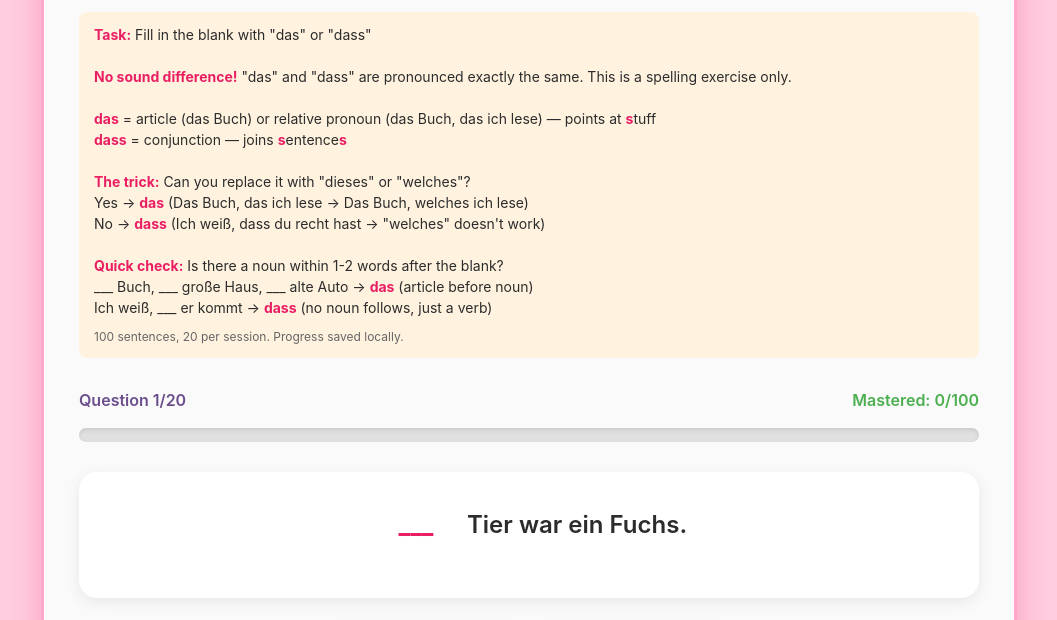
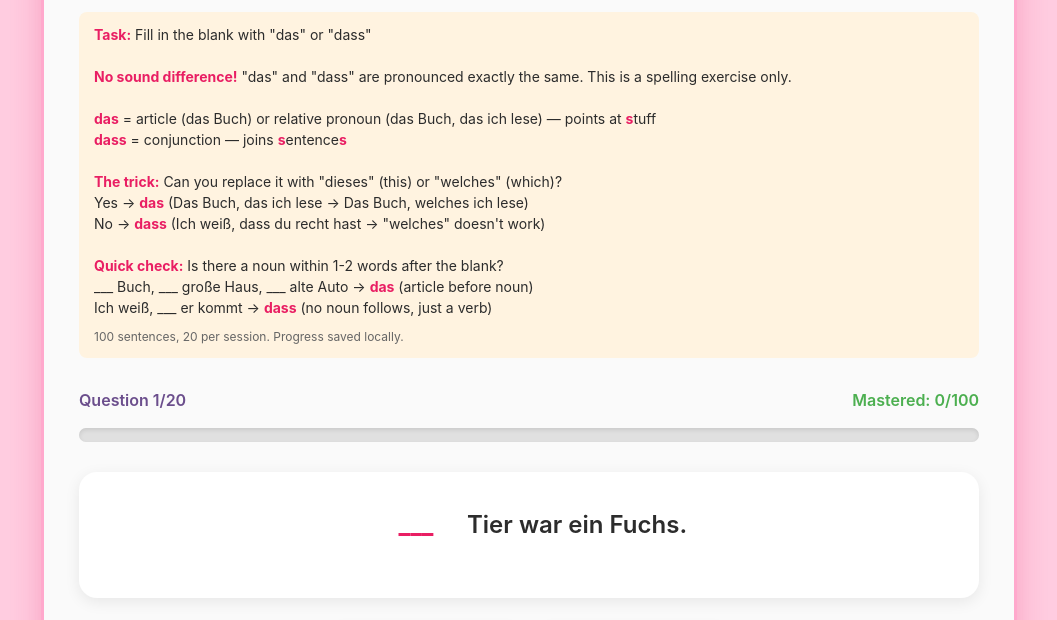
Before and after one commit to smarterGerman/german-trainers, a plain HTML site: page das-dass-trainer.html in a window 1280 px wide. Both pictures are taken after a click on the button "Info". Shown: the part 165-785 px from the top of the page, without its empty margins (111-1168 px from the left). Drawn offline with Linux system fonts and the light colour scheme.

Commit message:
Add translations for dieses/welches in das-dass info

```diff
--- a/das-dass-trainer.html
+++ b/das-dass-trainer.html
@@ -327,7 +327,7 @@
       <strong>das</strong> = article (das Buch) or relative pronoun (das Buch, das ich lese) — points at <strong>s</strong>tuff<br>
       <strong>dass</strong> = conjunction — joins <strong>s</strong>entence<strong>s</strong>
       <br><br>
-      <strong>The trick:</strong> Can you replace it with "dieses" or "welches"?<br>
+      <strong>The trick:</strong> Can you replace it with "dieses" (this) or "welches" (which)?<br>
       Yes → <strong>das</strong> (Das Buch, das ich lese → Das Buch, welches ich lese)<br>
       No → <strong>dass</strong> (Ich weiß, dass du recht hast → "welches" doesn't work)
       <br><br>
```
